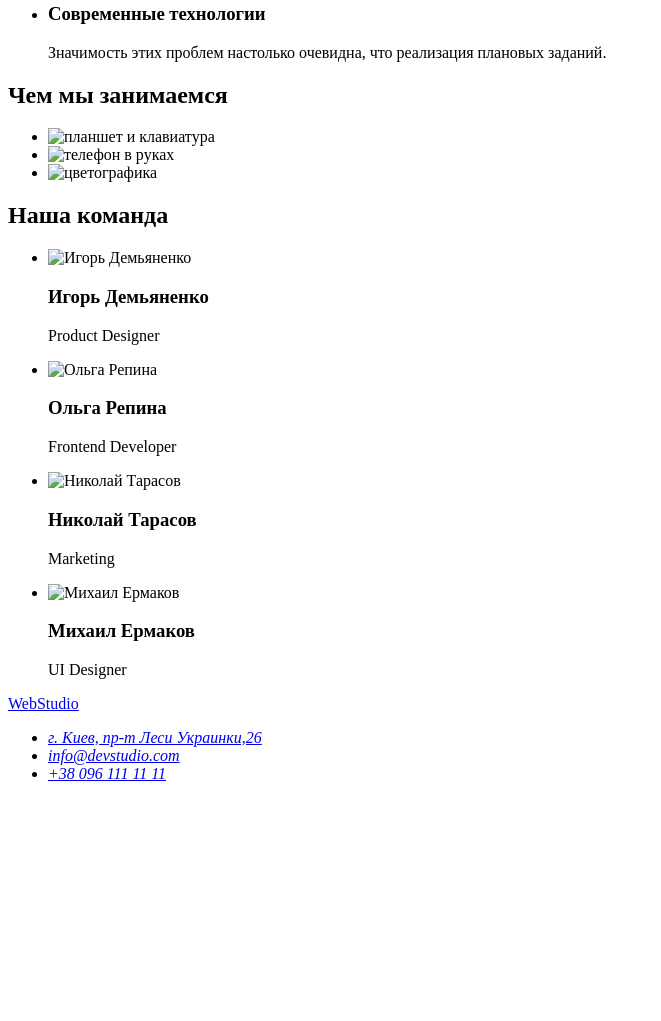
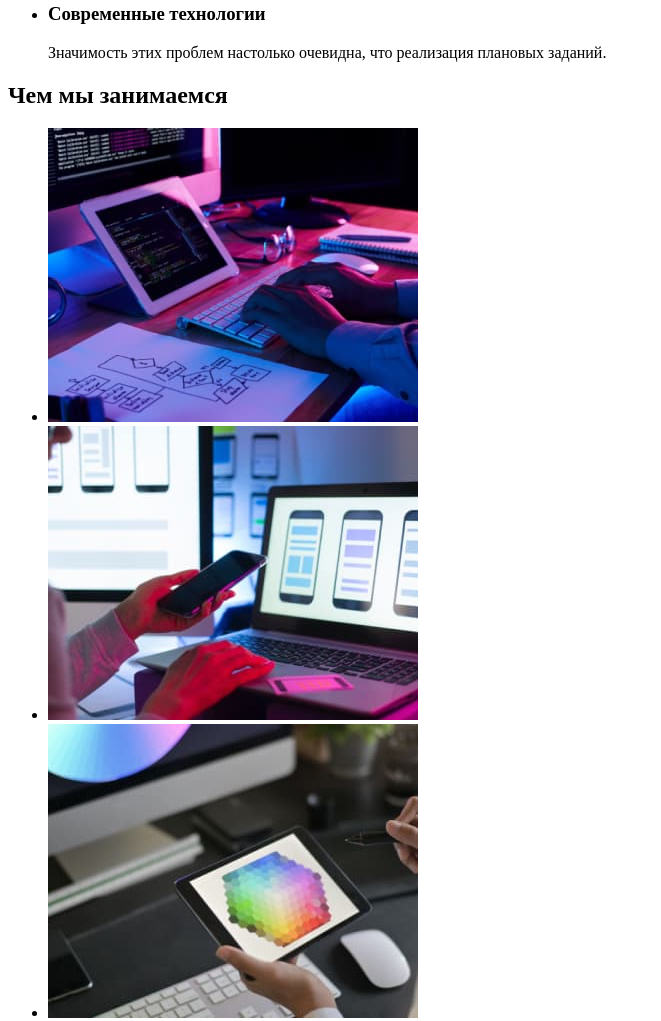
Before and after one commit to Marmurik/goit-markup-hw-01, a plain HTML site: page index.html in a window 1280 px wide. Shown: the part 532-1553 px from the top of the page, without its empty margins (0-661 px from the left). Before the commit the page ends 1331 px from the top, so only its background shows below. Drawn offline with Linux system fonts and the light colour scheme; the site is published under a folder, as on GitHub Pages, so addresses that start at the root find nothing.

Commit message:
added dot.img

```diff
--- a/index.html
+++ b/index.html
@@ -53,9 +53,9 @@
         <section>
             <h2>Чем мы занимаемся</h2>
             <ul>
-            <li><img src="/img/box1.jpg" alt="планшет и клавиатура" width="370" height="294" /></li>
-            <li><img src="/img/box2.jpg" alt="телефон в руках" width="370" height="294" /></li>
-            <li><img src="/img/box3.jpg" alt="цветографика" width="370" height="294" /></li>
+            <li><img src="./img/box1.jpg" alt="планшет и клавиатура" width="370" height="294" /></li>
+            <li><img src="./img/box2.jpg" alt="телефон в руках" width="370" height="294" /></li>
+            <li><img src="./img/box3.jpg" alt="цветографика" width="370" height="294" /></li>
             </ul>
         </section>
         <section>
@@ -63,22 +63,22 @@
             <h2>Наша команда</h2>
             <ul>
                 <li>
-                    <img src="/img/team1.jpg" alt="Игорь Демьяненко" width="270" height="260"/>
+                    <img src="./img/team1.jpg" alt="Игорь Демьяненко" width="270" height="260"/>
                 <h3>Игорь Демьяненко</h3>
                 <p>Product Designer</p>
                 </li>
                 <li>
-                    <img src="/img/team2.jpg" alt="Ольга Репина" width="270" height="260" />
+                    <img src="./img/team2.jpg" alt="Ольга Репина" width="270" height="260" />
                 <h3>Ольга Репина</h3>
                 <p>Frontend Developer</p>
                 </li>
                 <li>
-                    <img src="/img/team3.jpg" alt="Николай Тарасов" width="270" height="260" />
+                    <img src="./img/team3.jpg" alt="Николай Тарасов" width="270" height="260" />
                 <h3>Николай Тарасов</h3>
                 <p>Marketing</p>
                 </li>
                 <li>
-                    <img src="/img/team4.jpg" alt="Михаил Ермаков" width="270" height="260" />
+                    <img src="./img/team4.jpg" alt="Михаил Ермаков" width="270" height="260" />
                 <h3>Михаил Ермаков</h3>
                 <p>UI Designer</p>
                 </li>
```
